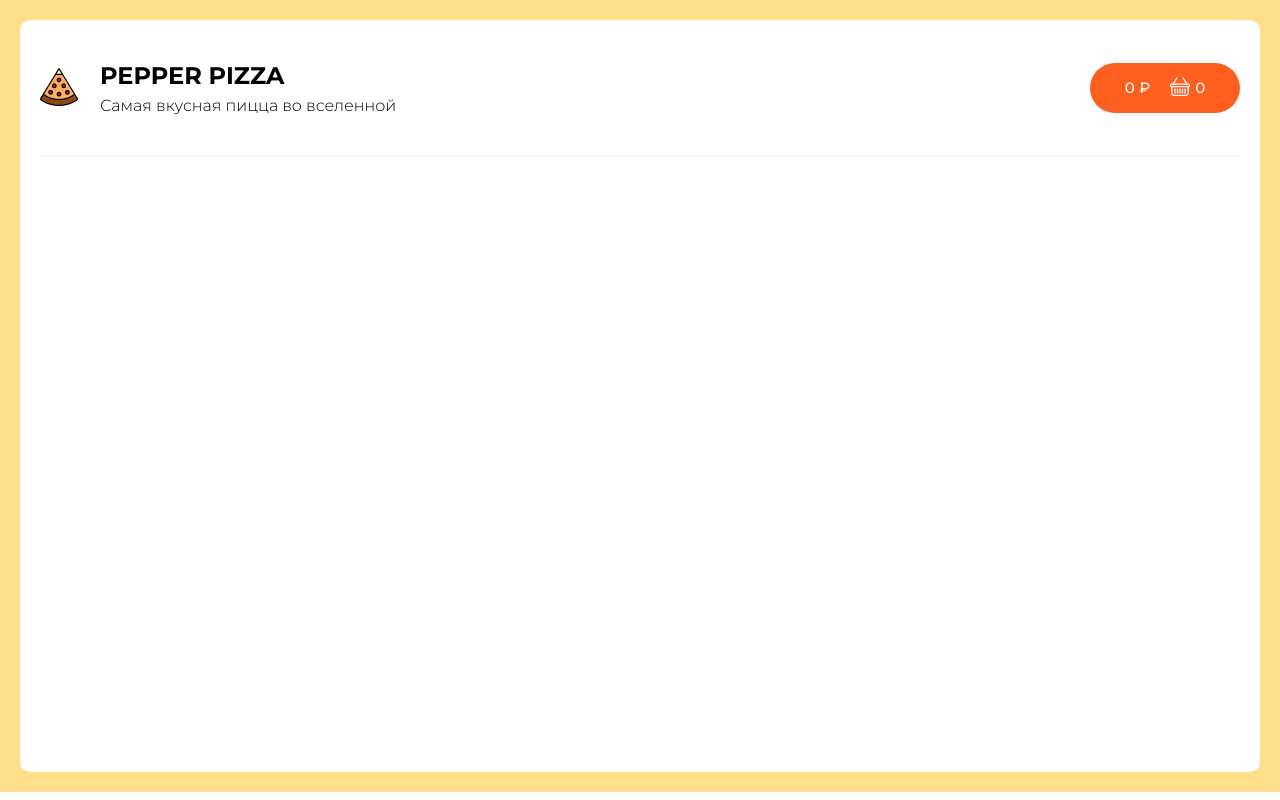
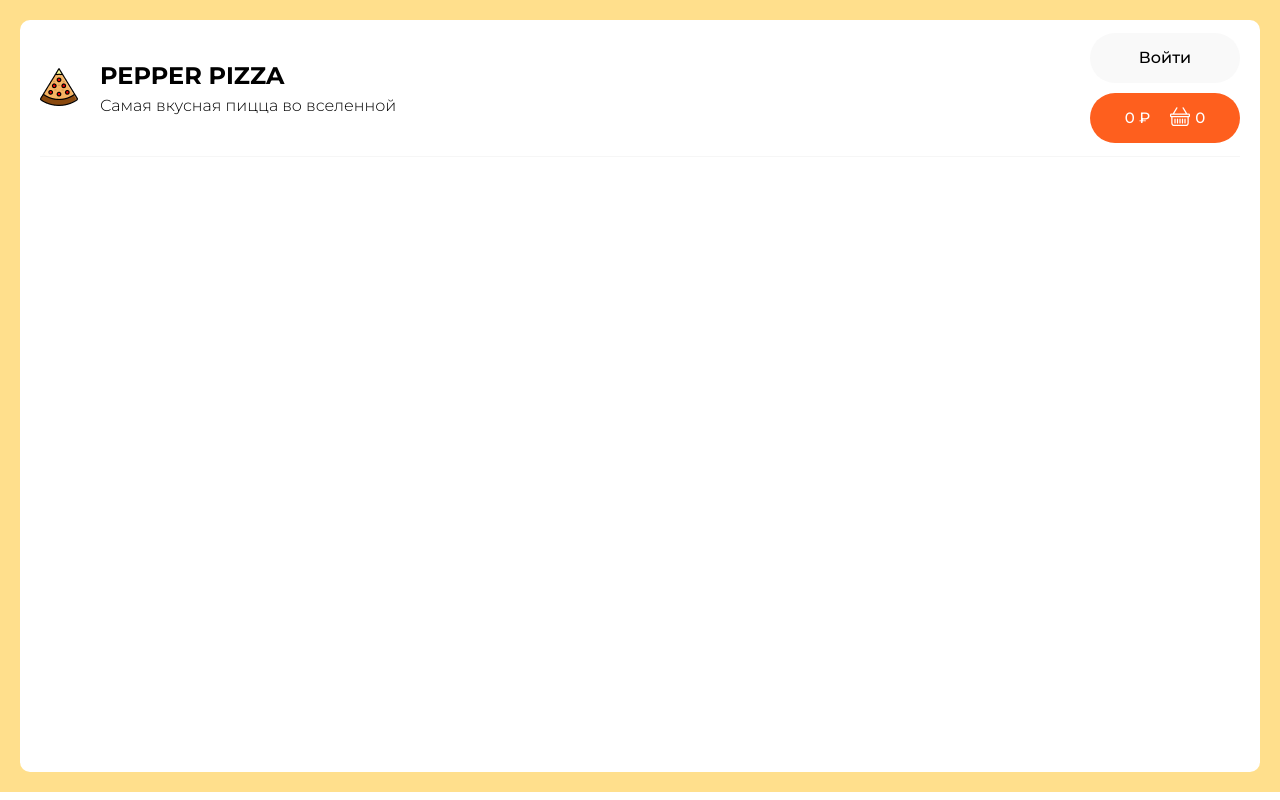
Before and after one commit to AlenaRudenko/pepper-pizza, a React (Create React App) app: page /account in a window 1280 px wide. Built offline with nearby package versions, Linux system fonts and the light colour scheme; no server answers.

Commit message:
main routes

```diff
--- a/src/Main.tsx
+++ b/src/Main.tsx
@@ -14,6 +14,7 @@ import axios from "axios";
 import { NavigationComponentContainer } from "./pages/main-page/navigation/NavigationComponentContainer";
 import { Outlet, Route, Routes } from "react-router-dom";
 import { MainPage } from "./pages/main-page/content/MainPage";
+import { AccountPage } from "./pages/account-page/AccountPage";
 
 interface IState {
   isLoading: boolean;
@@ -25,11 +26,25 @@ interface IProps {
 }
 
 class MainComponent extends React.Component<IProps, IState> {
+  routes: { path: string; element: JSX.Element }[];
   constructor(props: IProps) {
     super(props);
     this.state = {
       isLoading: true
     };
+    this.routes = [
+      {
+        path: "/",
+        element: (
+          <MainPage
+            isLoading={this.state.isLoading}
+            pizzas={this.props.pizzas}
+          />
+        )
+      },
+      { path: "/basket", element: <OrderPageComponent /> },
+      { path: "/account", element: <AccountPage /> }
+    ];
   }
   async componentDidMount() {
     await axios
--- a/src/components/AccountButton.tsx
+++ b/src/components/AccountButton.tsx
@@ -1,3 +1,5 @@
+import "./../pages/main-page/header/styles.css";
+
 export const AccountButton = () => {
-  return <div></div>;
+  return <div className="account-button">Войти</div>;
 };
--- a/src/components/OrderButton.tsx
+++ b/src/components/OrderButton.tsx
@@ -6,9 +6,7 @@ import "./../pages/main-page/header/styles.css";
 
 export const OrderButton = () => {
   const dispatch = useDispatch();
-  const isActiveButton = useTypedSelector(
-    ({ orderPage }) => orderPage.isActive
-  );
+  const isActive = useTypedSelector(({ orderPage }) => orderPage.isActive);
   const countPizzas = useTypedSelector(({ orderPage }) => orderPage.basket);
   const fullPrice = countPizzas.reduce(function (sum, item) {
     return sum + item.price;
@@ -19,7 +17,7 @@ export const OrderButton = () => {
 
   return (
     <div className="orderButton" onClick={() => newF()}>
-      {isActiveButton ? (
+      {isActive ? (
         <NavLink to="/" className={"Link-decoration"}>
           <div className="orderButton__container">вернуться к пиццам</div>
         </NavLink>
--- a/src/pages/account-page/AccountPage.tsx
+++ b/src/pages/account-page/AccountPage.tsx
@@ -1,3 +1,9 @@
+import { NavLink } from "react-router-dom";
+
 export const AccountPage = () => {
-  return <div></div>;
+  return (
+    <div>
+      <NavLink to="/account"></NavLink>
+    </div>
+  );
 };
--- a/src/pages/main-page/header/Header.tsx
+++ b/src/pages/main-page/header/Header.tsx
@@ -1,21 +1,25 @@
 import React from "react";
 import { OrderButton } from "../../../components/OrderButton";
 import "./styles.css";
+import { AccountButton } from "./../../../components/AccountButton";
 
 export class Header extends React.Component {
   render() {
     return (
-      <div className='header'>
-        <div className='header__container'>
-          <div className='header__logo'>
+      <div className="header">
+        <div className="header__container">
+          <div className="header__logo">
             <img src={require("./image.png")} />
           </div>
-          <div className='header__text'>
+          <div className="header__text">
             <h1>Pepper Pizza</h1>
             <h3>Самая вкусная пицца во вселенной</h3>
           </div>
         </div>
-        <OrderButton></OrderButton>
+        <div>
+          <AccountButton />
+          <OrderButton></OrderButton>
+        </div>
       </div>
     );
   }
--- a/src/pages/main-page/header/styles.css
+++ b/src/pages/main-page/header/styles.css
@@ -38,8 +38,7 @@
   display: flex;
   align-items: center;
   justify-content: center;
-  text-decoration: none !important;
-  border: none !important;
+  transition: all 300ms linear;
 }
 .orderButton:hover {
   cursor: pointer;
@@ -65,3 +64,19 @@
   font-size: 15px;
   text-decoration: none;
 }
+.account-button {
+  width: 150px;
+  height: 50px;
+  background-color: #f9f9f9;
+  display: flex;
+  align-items: center;
+  justify-content: center;
+  border-radius: 30px;
+  margin-bottom: 10px;
+  font-weight: 500;
+  transition: all 300ms linear;
+}
+.account-button:hover {
+  cursor: pointer;
+  box-shadow: 0px 5px 5px 0px #0000000a;
+}
--- a/src/pages/main-page/navigation/SortComponent.tsx
+++ b/src/pages/main-page/navigation/SortComponent.tsx
@@ -7,7 +7,7 @@ import {
   sortByRating,
   sortByTitleDown,
   sortByTitleUp,
-  toggleSortVisibles,
+  toggleSortVisibles
 } from "../../../store/mainPageReducer/mainPageActionCreators";
 
 import "./styles.css";
@@ -36,19 +36,19 @@ export default function SortComponent() {
     }
   };
   return (
-    <div className='sort__container'>
-      <div className='sort__list'>
+    <div className="sort__container">
+      <div className="sort__list">
         <span>Сортировать по:</span>
         <span
-          className='sort__choise'
+          className="sort__choise"
           onClick={() => dispatch(toggleSortVisibles())}
         >
           Популярности
         </span>
-        {isActive && (
-          <ul className='sort__selects'>
+
+        <ul className={isActive ? "sort__selects" : "sort__selects--hidden"}>
           <li
-              className='sort__select'
+            className="sort__select"
             onClick={() => {
               dispatch(sortByRating());
               dispatch(toggleSortVisibles());
@@ -57,7 +57,7 @@ export default function SortComponent() {
             Популярности
           </li>
           <li
-              className='sort__select'
+            className="sort__select"
             onClick={() => {
               dispatch(toggleSortVisibles());
               changeSortPrice();
@@ -66,7 +66,7 @@ export default function SortComponent() {
             {price ? `Цене ⇧` : `Цене ⇩`}
           </li>
           <li
-              className='sort__select'
+            className="sort__select"
             onClick={() => {
               dispatch(toggleSortVisibles());
               changeSortTitle();
@@ -75,7 +75,6 @@ export default function SortComponent() {
             {title ? "Алфавиту Ая" : "Алфавиту Яа"}
           </li>
         </ul>
-        )}
       </div>
     </div>
   );
--- a/src/pages/main-page/navigation/styles.css
+++ b/src/pages/main-page/navigation/styles.css
@@ -33,7 +33,9 @@
   cursor: pointer;
 }
 /* sort */
-
+.sort__container {
+  transition: all 300ms linear;
+}
 .sort__choise {
   margin-left: 8px;
   color: #fe5f1e;
@@ -58,6 +60,14 @@
   border-radius: 10px;
   cursor: pointer;
   z-index: 1000;
+  transition: all 5s linear;
+}
+.sort__selects--hidden {
+  display: none;
+  visibility: hidden;
+  height: 0;
+  overflow: hidden;
+  transition: all 3s linear;
 }
 .sort__select {
   width: 151px;
```
Lines whose indentation alone changed are shown as unchanged.
